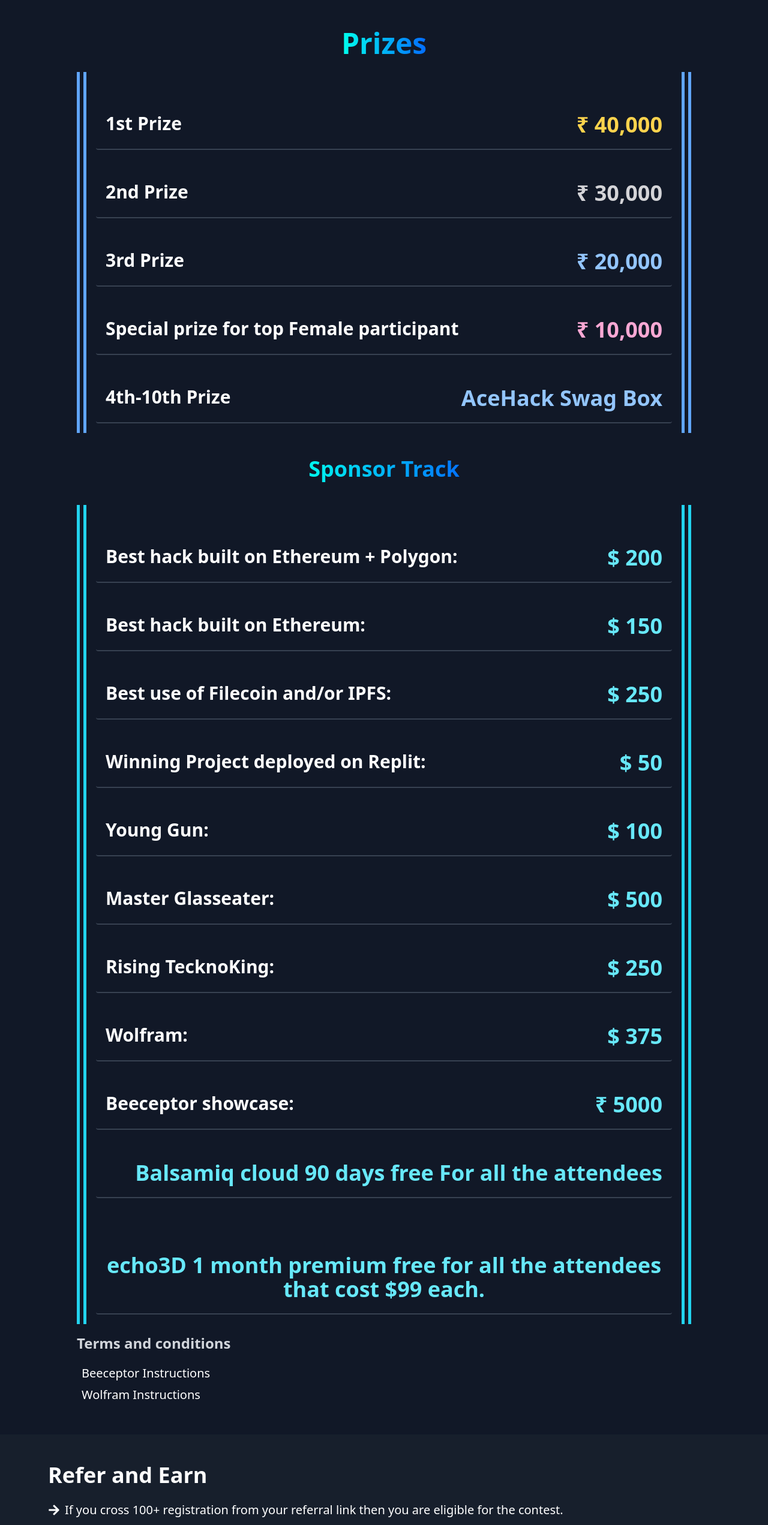
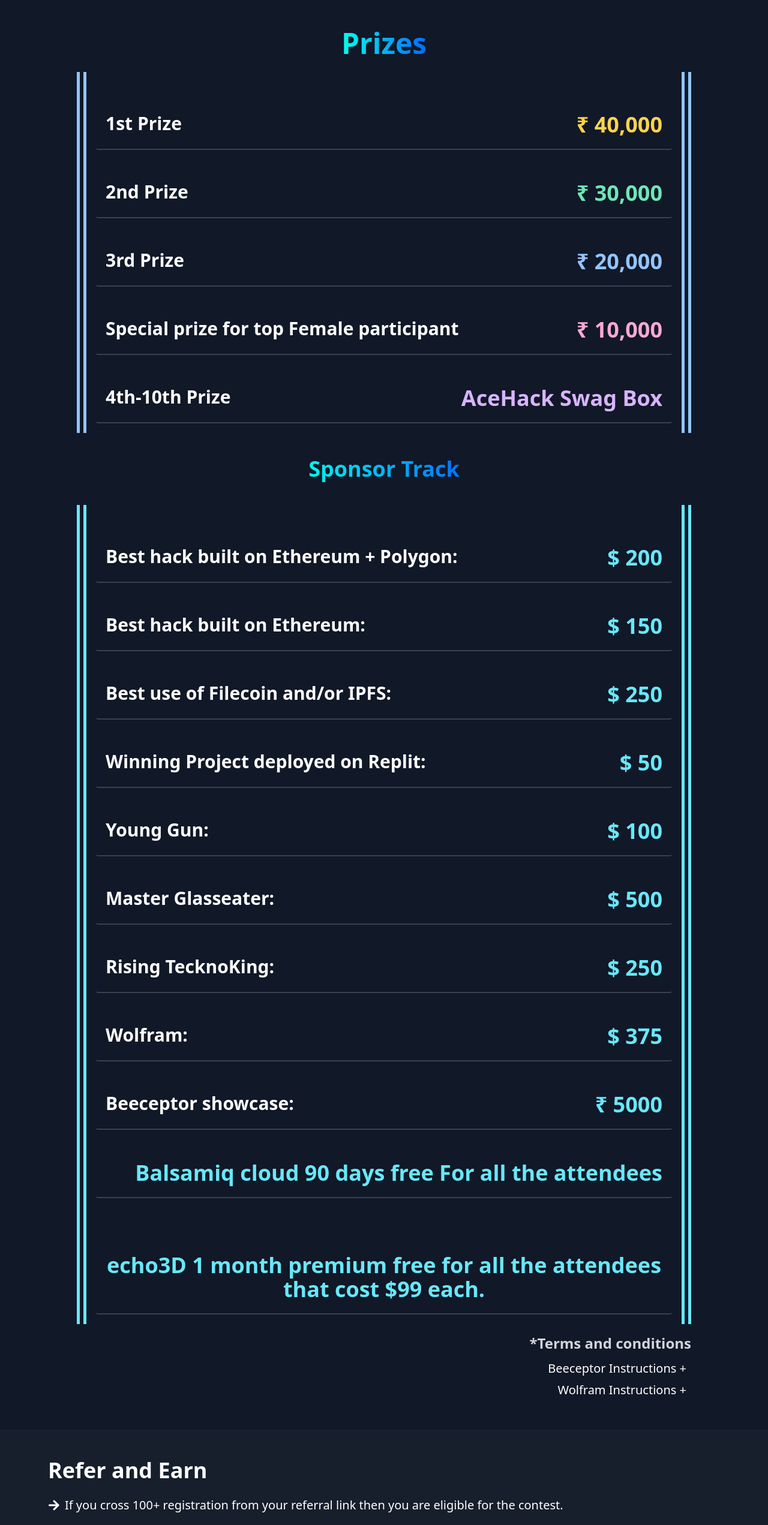
Before and after one commit to kshitijv256/aceHack2.0, a React (Vite) app: page / in a window 1280 px wide. Shown: the part 3960-6503 px from the top of the page at 60% size. Built offline with nearby package versions, Linux system fonts and the light colour scheme.

Commit message:
changed style of prize section

```diff
--- a/src/components/Collapsible.jsx
+++ b/src/components/Collapsible.jsx
@@ -8,12 +8,12 @@
   };
   const contentRef = useRef();
   return (
-    <div>
+    <div className={`${props.style}`}>
       <button onClick={toggle} className="text-xl px-2 py-1">
         {props.label}
       </button>
       <div
-        className="hide"
+        className="hide text-left"
         ref={contentRef}
         style={
           open
--- a/src/pages/Prizes.jsx
+++ b/src/pages/Prizes.jsx
@@ -9,13 +9,13 @@
         <div className="flex flex-row justify-center mb-6">
           <h1 className="grad-text text-5xl font-bold">Prizes</h1>
         </div>
-        <div className="border-double border-x-[16px] border-blue-400 bg-gray-900 w-4/5 text-center pt-8 flex flex-col flex-wrap justify-evenly">
+        <div className="border-double border-x-[16px] border-blue-300 bg-gray-900 w-4/5 text-center pt-8 flex flex-col flex-wrap justify-evenly">
           <PrizeItem
             title="1st Prize"
             prize="₹ 40,000"
             color="text-amber-300"
           />
-          <PrizeItem title="2nd Prize" prize="₹ 30,000" color="text-zinc-300" />
+          <PrizeItem title="2nd Prize" prize="₹ 30,000" color="text-emerald-300" />
           <PrizeItem title="3rd Prize" prize="₹ 20,000" color="text-blue-300" />
           <PrizeItem
             title="Special prize for top Female participant"
@@ -23,7 +23,7 @@
             color="text-pink-300"
           />
           <PrizeItem
-            color="text-blue-300"
+            color="text-purple-300"
             title="4th-10th Prize"
             prize="AceHack Swag Box"
           />
@@ -32,7 +32,7 @@
           <h2 className="text-4xl font-bold px-4 py-10 grad-text">
             Sponsor Track
           </h2>
-          <div className="border-double border-x-[16px] border-cyan-400 bg-gray-900 w-4/5 text-center pt-8 flex flex-col flex-wrap justify-evenly">
+          <div className="border-double border-x-[16px] border-cyan-300 bg-gray-900 w-4/5 text-center pt-8 flex flex-col flex-wrap justify-evenly">
             <PrizeItem
               color="text-cyan-300"
               title="Best hack built on Ethereum + Polygon:"
@@ -80,11 +80,11 @@
             />
           </div>
         </div>
-        <div className="w-4/5 flex flex-col justify-end">
-          <h1 className="text-2xl font-semibold my-4 text-gray-300">
-            Terms and conditions
+        <div className="w-4/5 flex flex-col items-end">
+          <h1 className="text-2xl font-semibold mt-4 mb-2 text-gray-300">
+            *Terms and conditions
           </h1>
-          <Collapsible label="Beeceptor Instructions">
+          <Collapsible label="Beeceptor Instructions +" style="pl-6 text-right">
             <h1 className="text-xl font-semibold my-3">
               To participate in this award category you need to do the
               following:
@@ -119,7 +119,7 @@
               </p>
             </div>
           </Collapsible>
-          <Collapsible label="Wolfram Instructions">
+          <Collapsible label="Wolfram Instructions +" style="pl-6 text-right">
             <div className="flex flex-col gap-1 my-3">
             <p>
               -{">"} Access to Wolfram|One for all your participants for thirty
```
